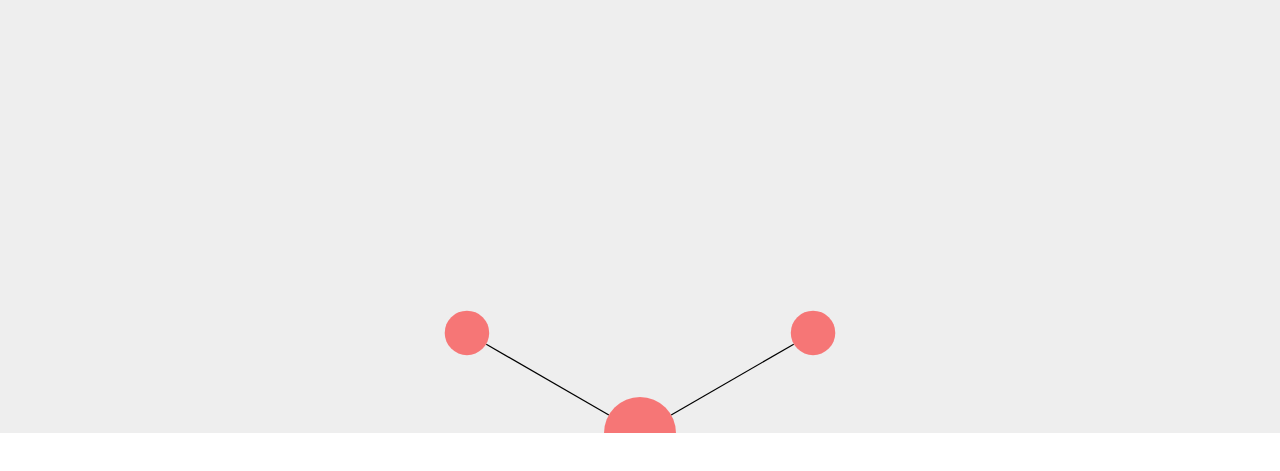
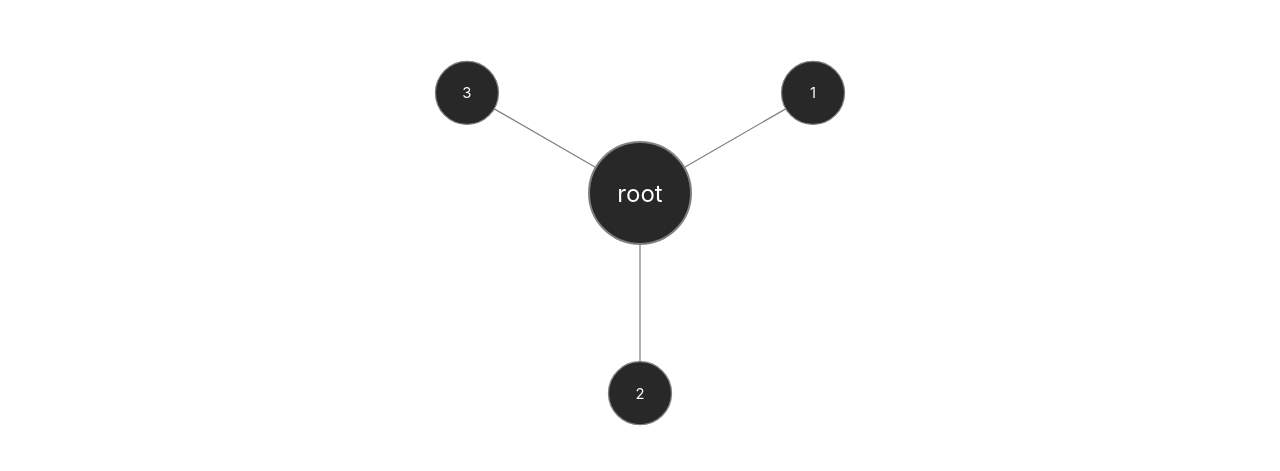
Before and after one commit to kasperski95/portfolio-2019, a React (Create React App) app: page / in a window 1280 px wide. Shown: the part 207-678 px from the top of the page. Built offline with nearby package versions, Linux system fonts and the light colour scheme.

Commit message:
Add node rotation animation

```diff
--- a/src/App.css
+++ b/src/App.css
@@ -1,3 +1,8 @@
+html, body, .App, #root{
+  min-height: 100%;
+  height: 100%;
+}
+
 .App {
   text-align: center;
 }
--- a/src/App.js
+++ b/src/App.js
@@ -5,17 +5,26 @@ import Trenu from './components/Trenu';
 class App extends Component {
   state = {
     root: {
-      name: "root",
+      value: "root",
       children: [
-        {name: "1", action: (arg) => {alert(arg)}},
-        {name: "2"},
-        {name: "3", children: [
-          {name: "A"},
-          {name: "B"},
-          {name: "C"},
-          {name: "D"},
-          {name: "E"},
-          {name: "F"},
+        {value: "1", children: [
+          {value: "A"},
+          {value: "B"}
+        ]},
+        {value: "2", children: [
+          {value: "A"},
+          {value: "B"},
+          {value: "C"},
+          {value: "D"},
+          {value: "E"}
+        ]},
+        {value: "3", children: [
+          {value: "A"},
+          {value: "B"},
+          {value: "C"},
+          {value: "D"},
+          {value: "E"},
+          {value: "F"},
         ]}
       ]}
   }
@@ -24,10 +33,12 @@ class App extends Component {
     return (
       <div className="App">
         <Trenu
-          style={{width: `100%`, height: `100%`, backgroundColor: `#EEE`}}
+          style={{width: `100%`, height: `100%`}}
+          nodeStyle={{backgroundColor: `rgb(40,40,40)`, color: `white`, fontSize: `1.5em`, border: `2px solid gray`}}
+          nodeSize={100}
+          lineStyle={{backgroundColor: `gray`}}
+          lineWidth={2}
           root={this.state.root}
-          size={72}
-          scaling={0.618}
         />
       </div>
     );
--- a/src/components/Trenu.js
+++ b/src/components/Trenu.js
@@ -6,14 +6,25 @@ export default class Trenu extends Component {
   constructor(props) {
     super(props);
 
+    const nodeObject = {
+      userData: null,
+      parent: null,
+      children: [],
+      expanded: false,
+      visible: false,
+      depth: -1,
+      height: -1,
+      ref: null
+    }
+
     //generate data structure to work with (BFS)
-    let root = {userData: props.root, parent: null, children: [], expanded: true, visible: true, depth: 0, height: -1, ref: React.createRef()};
+    let root = {...nodeObject, userData: props.root, children: [], expanded: true, visible: true, depth: 0, ref: React.createRef()};
     let nodes = [root];
     let queue = [];
     let maxHeight = 0;
 
     root.userData.children.forEach(child => {
-      queue.push({userData: child, parent: root, children: [], expanded: false, visible: true, depth: 1, height: -1, ref: React.createRef()});
+      queue.push({...nodeObject, userData: child, children: [], parent: root, visible: true, depth: 1, ref: React.createRef()});
       root.children.push(queue[queue.length-1]);
       maxHeight = 1;
     });
@@ -24,7 +35,7 @@ export default class Trenu extends Component {
       if (node.userData.children) {
         node.userData.children.forEach((child) => {
           if (queue.indexOf(child) === -1) {
-            queue.push({userData: child, parent: node, children: [], expanded: false, visible: false, depth: node.depth + 1, height: -1, ref: React.createRef()});
+            queue.push({...nodeObject, userData: child, children: [], parent: node, depth: node.depth + 1, ref: React.createRef()});
             node.children.push(queue[queue.length-1]);
             if (node.depth + 1 > maxHeight) maxHeight = node.depth + 1;
           }
@@ -78,23 +89,40 @@ export default class Trenu extends Component {
         active: node.parent
       })
     }
-    console.log(this.state);
+
+    if (node.userData.action) {
+      node.userData.action(node, e);
+    }
+
 
   }
 
 
   render() {
+
+    const scaling = this.props.scaling || 0.618;
+    const size = this.props.nodeSize || 72;
+
     return (
-      <div style={{...this.props.style, overflow: `hidden`}}>
-        <Canvas focusOn={this.state.active} scaling={this.props.scaling} nodeSize={this.props.size}>
+      <div style={{...this.props.style,
+        overflow: `hidden`,
+        position: `relative`,
+        display: `flex`,
+        justifyContent: `center`,
+        alignItems: `center`
+        }}>
+        <Canvas focusOn={this.state.active} scaling={scaling} nodeSize={size}>
           <Node
+            style={this.props.nodeStyle}
+            lineStyle={this.props.lineStyle}
+            lineWidth={this.props.lineWidth}
             onClick={this.handleClick}
-            data={this.state.nodes[0]}
-            scaling={this.props.scaling}
+            state={this.state.nodes[0]}
+            scale={scaling}
             span={200}
             active={this.state.active}
             root={this.state.root}
-            size={this.props.size}
+            size={size}
           />
         </Canvas>
       </div>
--- a/src/components/atoms/Canvas.js
+++ b/src/components/atoms/Canvas.js
@@ -9,13 +9,13 @@ export default class Canvas extends Component {
     let x = 0;
     let y = 0;
 
-
+    // find out where is active node relative to canvas
     if(focused.ref.current) {
-      let tmp = focused;
-      while(tmp) {
-        x -= (tmp.ref.current.offsetLeft * scaling**tmp.depth);
-        y -= (tmp.ref.current.offsetTop * scaling**tmp.depth);
-        tmp = tmp.parent;
+      let node = focused;
+      while(node) {
+        x -= (node.ref.current.parentNode.parentNode.offsetLeft * scaling**node.depth);
+        y -= (node.ref.current.parentNode.parentNode.offsetTop * scaling**node.depth);
+        node = node.parent;
       }
     }
 
@@ -31,11 +31,9 @@ export default class Canvas extends Component {
   }
 }
 
+
 const canvasStyle = {
   position: `relative`,
   width: `0px`,
-  height: `0px`,
-  marginTop: `50%`,
-  marginLeft: `50%`,
-  backgroundColor: `green`
+  height: `0px`
 }
--- a/src/components/atoms/Node.js
+++ b/src/components/atoms/Node.js
@@ -3,80 +3,99 @@ import { Motion, spring } from 'react-motion'
 
 export default class Node extends Component {
   render() {
-    let hiddenNodes = [];
+    // nodes from active.parent to root
+    let criticalPath = [];
+    {
       let tmp = this.props.active.parent;
       while (tmp) {
-      hiddenNodes.push(tmp);
+        criticalPath.push(tmp);
         tmp = tmp.parent;
       }
+    }
 
-    const deadzone = this.props.size;
-    const offset = this.props.offset / this.props.scaling;
-    const span = this.props.data.expanded? this.props.span : 0;
+    // init
+    const node = this.props.state;
+    const size = this.props.size || 72;
+    const scale = this.props.scale || 0.618;
     const angle = this.props.angle || 0;
-    const angleDelta = this.props.data.children? 2 * Math.PI / this.props.data.children.length : 0;
-    const nodeOpacity = (!this.props.data.visible && hiddenNodes.indexOf(this.props.data) !== -1)? 0 : 1;
-    const subtreeOpacity = (!this.props.data.visible && hiddenNodes.indexOf(this.props.data) === -1 && hiddenNodes.indexOf(this.props.data.parent) !== -1)? 0 : 1;
-    const lineOpacity = this.props.data.visible && this.props.data !== this.props.active? 1 : 0;
-
+    const offset = this.props.offset / scale; // parent's span
+    const span = node.expanded? this.props.span : 0;
+    const angleDelta = node.children? (2 * Math.PI / node.children.length) : 0;
+    const opacity = { // tricky part - determining wheteher to hide node or tree
+      node: (!node.visible && criticalPath.indexOf(node) !== -1)? 0 : 1,
+      subtree: (!node.visible && criticalPath.indexOf(node) === -1 && criticalPath.indexOf(node.parent) !== -1)? 0 : 1,
+      line: (node.visible && node !== this.props.active)? 1 : 0
+    }
 
     return (
-      <Motion style={{nodeOpacity: spring(nodeOpacity), span: spring(span), subtreeOpacity: spring(subtreeOpacity), lineOpacity: spring(lineOpacity)}}>{interpolated => {
-        const data = interpolated.span? (this.props.data.children || []) : [];
-        const disabled = (0 < interpolated.span && interpolated.span < deadzone)? true : false;
+      <Motion
+        defaultStyle={{
+          span: 0,
+          nodeOpacity: 1,
+          subtreeOpacity: 1,
+          lineOpacity: 1,
+          angle: 0
+        }}
+        style={{
+          span: spring(span),
+          nodeOpacity: spring(opacity.node),
+          subtreeOpacity: spring(opacity.subtree),
+          lineOpacity: spring(opacity.line),
+          angle: spring(angle)
+        }}>{i => { // i(nterpolated)
+          const subtrees = (i.span > 1)? (node.children || []) : [];
+          const disabled = (0 < i.span && i.span < size)? true : false;
 
           return (
             <React.Fragment>
               {/* THE LINE */}
               <div style={{
+                  backgroundColor: `black`,
+                  ...this.props.lineStyle,
+                  width: `${this.props.lineWidth || 2}px`,
                   position: `absolute`,
                   top: `0px`,
                   left: `0px`,
-                width: `2px`,
-                backgroundColor: `black`,
-                height: `${Math.max(offset - deadzone/this.props.scaling/2 - deadzone/2, 0)}px`,
+                  height: `${Math.max(offset - size/scale/2 - size/2, 0)}px`,
                   transformOrigin: `0% 0%`,
-                transform: `rotate(${-angle}rad) translate(-1px, ${deadzone/this.props.scaling/2}px)`,
+                  transform: `rotate(${i.angle + Math.PI}rad) translate(-${this.props.lineWidth/2 || 1}px, ${size/scale/2}px)`,
                   zIndex: `50`,
-                opacity: `${interpolated.lineOpacity}`
+                  opacity: `${i.lineOpacity}`
                 }}>
               </div>
 
+              {/* POSITION RELATIVE TO PARENT */}
               <div style={{...bigWrapper,
-              width: `${this.props.size}px`,
-              height: `${this.props.size}px`,
-              top: `${Math.cos(angle) * offset}px`,
-              left: `${Math.sin(angle) * offset}px`,
-              transform: `translate(-50%, -50%) scale(${this.props.scaling})`,
-              opacity: `${interpolated.subtreeOpacity}`
+                width: `${size}px`,
+                height: `${size}px`,
+                top: `${-Math.cos(-i.angle) * offset}px`,
+                left: `${-Math.sin(-i.angle) * offset}px`,
+                transform: `translate(-50%, -50%) scale(${scale})`,
+                opacity: `${i.subtreeOpacity}`
                 }}
-              ref={this.props.data.ref}
                 >
-              <div style={{...miniWrapper}}>
 
-
+                {/* REFERENCE POINT FOR NODES */}
+                <div style={miniWrapper}>
 
                   {/* RECURENCE */}
-                {data.map((value, index, array) => {
+                  {subtrees.map((value, index, array) => {
                     return (
-                    <Node key={index}
-                      data={array[index]}
-                      onClick={this.props.onClick}
-                      offset={interpolated.span}
-                      angle={angleDelta * index}
+                      <Node
+                        {...this.props}
+                        key={index}
+                        state={array[index]}
+                        offset={i.span}
+                        angle={angleDelta * index + angleDelta/2}
                         disabled={disabled}
-                      scaling={this.props.scaling}
-                      span={this.props.span}
-                      active={this.props.active}
-                      root={this.props.root}
-                      size={this.props.size}
                       />);
                   })}
 
                   {/* THE NODE */}
-                <div style={{...nodeStyle, transform: `translate(-50%, -50%) scale(${1 / this.props.scaling})`, opacity: `${interpolated.nodeOpacity}`}}
-                  onClick={(e) => {if(!this.props.disabled && this.props.data.visible) this.props.onClick(this.props.data, e)}}
-                ></div>
+                  <div style={{...nodeDefaultStyle, borderRadius: `${size}px`, ...this.props.style, ...nodeStyle, transform: `translate(-50%, -50%) scale(${1 / scale})`, opacity: `${i.nodeOpacity}`}}
+                    onClick={(e) => {if(!this.props.disabled && node.visible) this.props.onClick(node, e)}}
+                    ref={node.ref}
+                  >{node.userData.value}</div>
                 </div>
               </div>
             </React.Fragment>
@@ -85,7 +104,7 @@ export default class Node extends Component {
   }
 }
 
-
+// position relative to parent
 const bigWrapper = {
   position: `absolute`,
   zIndex: `100`
@@ -99,11 +118,18 @@ const miniWrapper = {
   transform: `translate(50%, 50%)`
 }
 
-const nodeStyle = {
+const nodeDefaultStyle = {
   width: `100%`,
   height: `100%`,
   backgroundColor: `rgba(255,0,0,0.5)`,
-  borderRadius: `50%`,
+  display: `flex`,
+  justifyContent: `center`,
+  alignItems: `center`,
+  cursor: `default`,
+  userSelect: `none`
+}
+
+const nodeStyle = {
   position: `absolute`,
   top: `0`,
   left: `0`,
```
Lines whose indentation alone changed are shown as unchanged.
